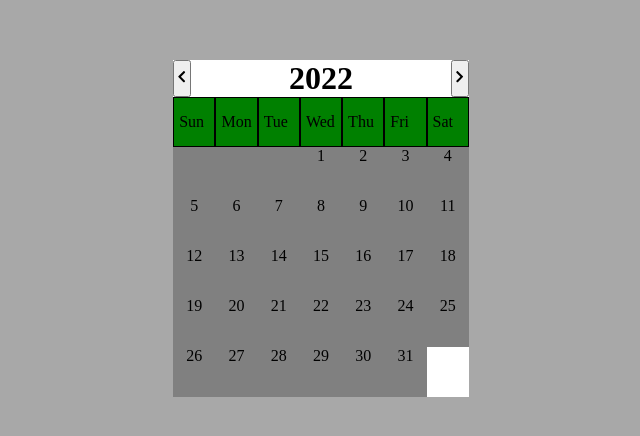
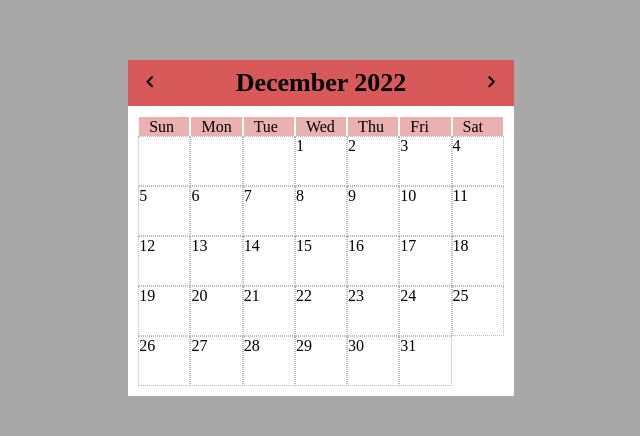
Before and after one commit to Samuellucasn/Calendar, a React (Vite) app: page / in a window 1280 px wide. Shown: the part 172-608 px from the top of the page, without its empty margins (319-959 px from the left). Built offline with nearby package versions, Linux system fonts and the light colour scheme.

Commit message:
implement theme base

```diff
--- a/src/components/Button/index.tsx
+++ b/src/components/Button/index.tsx
@@ -2,11 +2,12 @@ import { ButtonStyle } from './style'
 
 interface ButtonProps {
     children: React.ReactNode
+    onClick: () => void
 }
 
-const Button : React.FC<ButtonProps> = ({children}) => {
+const Button : React.FC<ButtonProps> = ({children, onClick}) => {
     return (
-        <ButtonStyle>{children}</ButtonStyle>
+        <ButtonStyle onClick={onClick}>{children}</ButtonStyle>
     )
 }
 
--- a/src/components/Button/style.ts
+++ b/src/components/Button/style.ts
@@ -1,5 +1,7 @@
 import styled from "styled-components";
 
 export const ButtonStyle = styled.button`
-
+    border: none;
+    background-color: transparent;
+    padding: 15px;
 `;
--- a/src/components/Calendar/index.tsx
+++ b/src/components/Calendar/index.tsx
@@ -15,23 +15,28 @@ function Calendar() {
         []
     )
 
-    const eventForDate = (date:any) => events.find((e:any) => e.date === date)
+    const eventForDate = (date:any) => events.find((v:any) => v.date === date)
 
     useEffect(() => {
         localStorage.setItem('events', JSON.stringify(events))
     }, [events])
-    const date = new Date()
-    const year = date.getFullYear()
+
+    const [monthString, setMonthString] = useState('')
+    const [year, setYear] = useState(Number)
 
     useEffect(() => {
+        const date = new Date()
+
+        if (MonthId !== 0) date.setMonth(new Date().getMonth() + MonthId)
+        const year = date.getFullYear()
+        const monthString = date.toLocaleString('eng', { month: 'long' })
+
         const daysArr = []
         const weekdays = ['Sunday', 'Monday', 'Tuesday', 'Wednesday', 'Thursday', 'Friday', 'Saturday']
         const day = date.getDate()
         const monthNumber = date.getMonth()
-        const monthString = date.toLocaleString('eng', { month: 'short' })
         const weekDay = date.toLocaleString('eng', { weekday: 'long' })
         const monthDays = new Date(year, date.getMonth()+1, 0).getDate()
-
         const blockDays = weekdays.indexOf(weekDay);
 
 
@@ -57,6 +62,8 @@ function Calendar() {
         }
 
         setDaysArray(daysArr)
+        setMonthString(monthString)
+        setYear(year)
 
     }, [events, MonthId])
 
@@ -64,7 +71,10 @@ function Calendar() {
 
     return (
         <>
-        <CalendarHeader>{year}</CalendarHeader>
+        <CalendarHeader
+            onNext={() => { setMonthId(MonthId - 1) }}
+            onBack={() => { setMonthId(MonthId + 1) }}
+        >{monthString} {year}</CalendarHeader>
 
         <CalendarStyle>
         <>
--- a/src/components/Calendar/style.ts
+++ b/src/components/Calendar/style.ts
@@ -2,24 +2,22 @@ import styled from 'styled-components'
 
 export const CalendarStyle = styled.section`
 
+    display: grid;
+    grid-template-rows:  20px repeat(5, 1fr);
+    grid-template-columns:  repeat(7, 1fr);
+
     background-color: white;
-
-
-    display: grid;
-    grid-template-rows: repeat(6, 1fr);
-    grid-template-columns: repeat(7, 1fr);
+    padding: 10px;
 `
 
 export const DaysInWeekDiv = styled.div`
 
     display: flex;
-    text-align: center;
+    //text-align: center;
     align-items: center;
 
-    height: 50px;
-
-    padding: 5px;
-    background-color: green;
-    border: 1px solid black;
+    padding: 10px;
+    background-color: #ebb1b1;
+    border: 1px solid white;
 
 `
--- a/src/components/CalendarHeader/index.tsx
+++ b/src/components/CalendarHeader/index.tsx
@@ -4,15 +4,17 @@ import { FaChevronLeft, FaChevronRight } from 'react-icons/fa'
 
 interface HeaderProps {
     children: any
+    onNext: any
+    onBack: any
 }
 
-const Header: React.FC<HeaderProps> = ({children}) => {
+const Header: React.FC<HeaderProps> = ({children, onNext, onBack}) => {
     return (
         <>
         <HeaderStyle>
-            <Button><FaChevronLeft></FaChevronLeft></Button>
+            <Button onClick={ onNext }><FaChevronLeft></FaChevronLeft></Button>
                 <h1>{ children }</h1>
-            <Button><FaChevronRight></FaChevronRight></Button>
+            <Button onClick={ onBack }><FaChevronRight></FaChevronRight></Button>
         </HeaderStyle>
         </>
     )
--- a/src/components/CalendarHeader/style.ts
+++ b/src/components/CalendarHeader/style.ts
@@ -2,8 +2,11 @@ import styled from "styled-components";
 
 export const HeaderStyle = styled.header`
 
-    background-color: white;
+    background-color: #dd5252e8;
     display: flex;
     justify-content: space-between;
+    align-items: center;
+
+    font-size: small;
 
 `;
--- a/src/components/Days/style.ts
+++ b/src/components/Days/style.ts
@@ -1,6 +1,9 @@
 import styled from "styled-components";
 
 export const DaysStyle = styled.div`
-    background-color: gray;
-    text-align: center;
+    background-color: white;
+    border: 1px solid #beb9b9;
+    border-style: dotted;
+
+    height: 50px;
 `
```
Also changed, not shown: src/style/themes/ClassicTheme.ts (added, +15 -0 lines), src/style/themes/MobileTheme.ts (added, +15 -0 lines), src/style/themes/ModernTheme.ts (added, +15 -0 lines).
